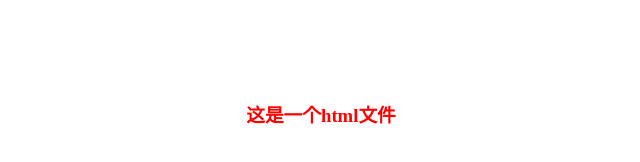
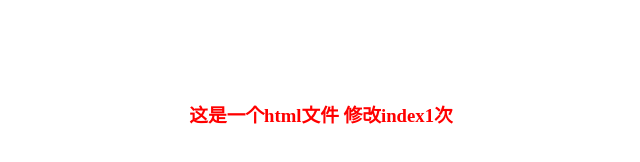
Before and after one commit to likewalking/likewalking.com, a plain HTML site: page index.html in a window 1280 px wide. Shown: the whole page, without its empty margins (319-959 px from the left). Drawn offline with Linux system fonts and the light colour scheme.

Commit message:
remodified index.html

```diff
--- a/index.html
+++ b/index.html
@@ -5,7 +5,7 @@
 	<link rel="stylesheet" type="text/css" href="style.css">
 </head>
 <body>
-	<h3>这是一个html文件</h3>
+	<h3>这是一个html文件 修改index1次</h3>
 </body>
 </!DOCTYPE html>
 <html>
```
